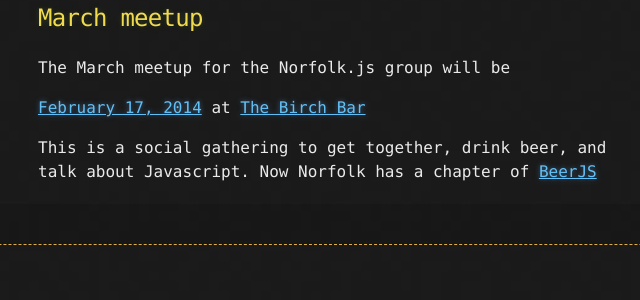
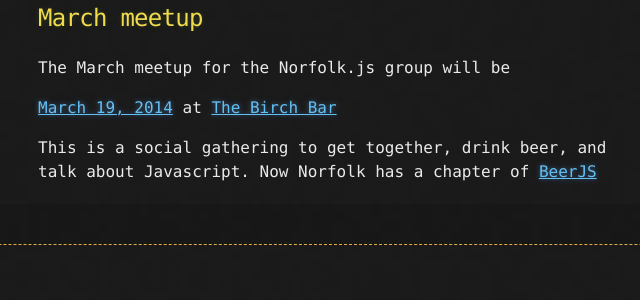
Before and after one commit to norfolkjs/norfolkjs.github.io, a Jekyll site: the page built from _posts/2014-2-19-march-meetup.md, in a window 1280 px wide. Shown: the top 300 px of the page, without its empty margins (302-942 px from the left). Built offline with Jekyll 4.4.1, drawn with Linux system fonts in a browser that asks for light colours; Markdown is read by kramdown in place of the engine named in the settings.

Commit message:
Update 2014-2-19-march-meetup.md

```diff
--- a/_posts/2014-2-19-march-meetup.md
+++ b/_posts/2014-2-19-march-meetup.md
@@ -6,7 +6,7 @@ published: true
 ---
 
 <p>The March meetup for the Norfolk.js group will be</p>
-<a href="http://www.meetup.com/NorfolkJS/events/166628432/">February 17, 2014</a>
+<a href="http://www.meetup.com/NorfolkJS/events/166628432/">March 19, 2014</a>
 at <a href="http://www.thebirchbar.com/">The Birch Bar</a>
 
 <p>
```
